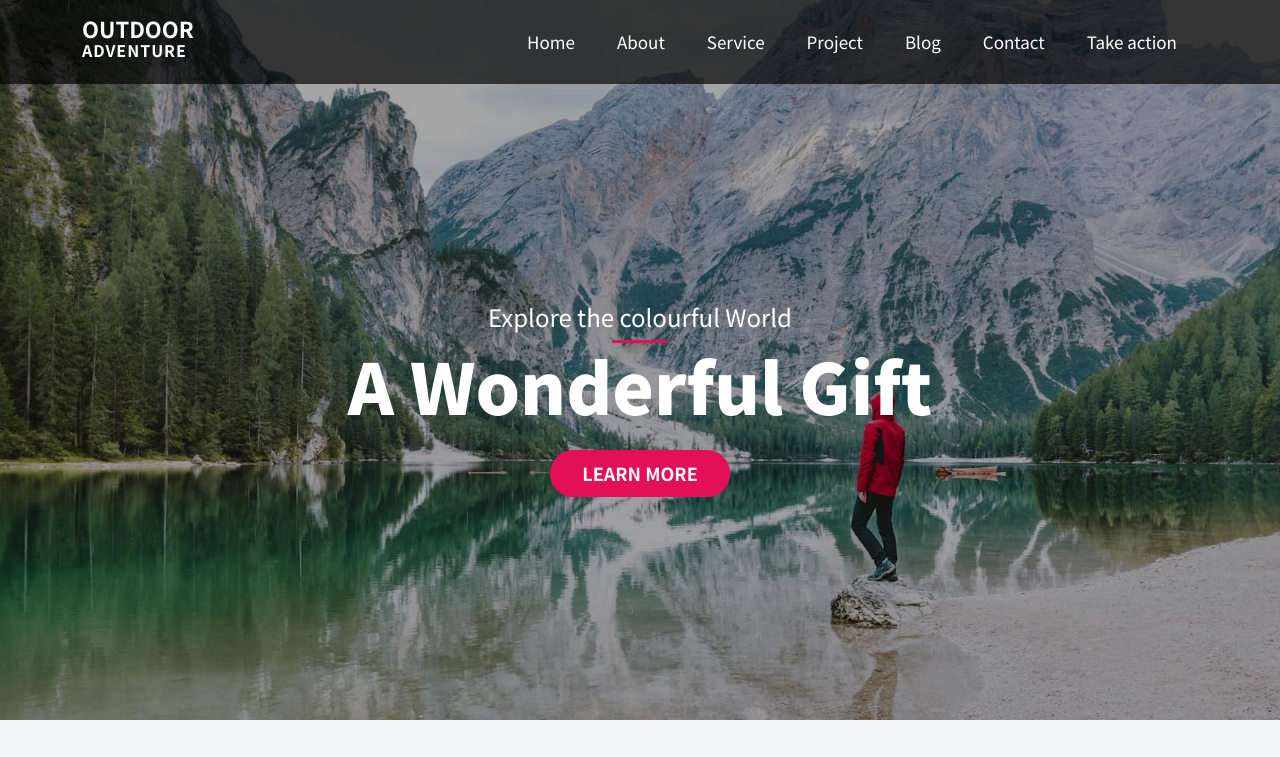
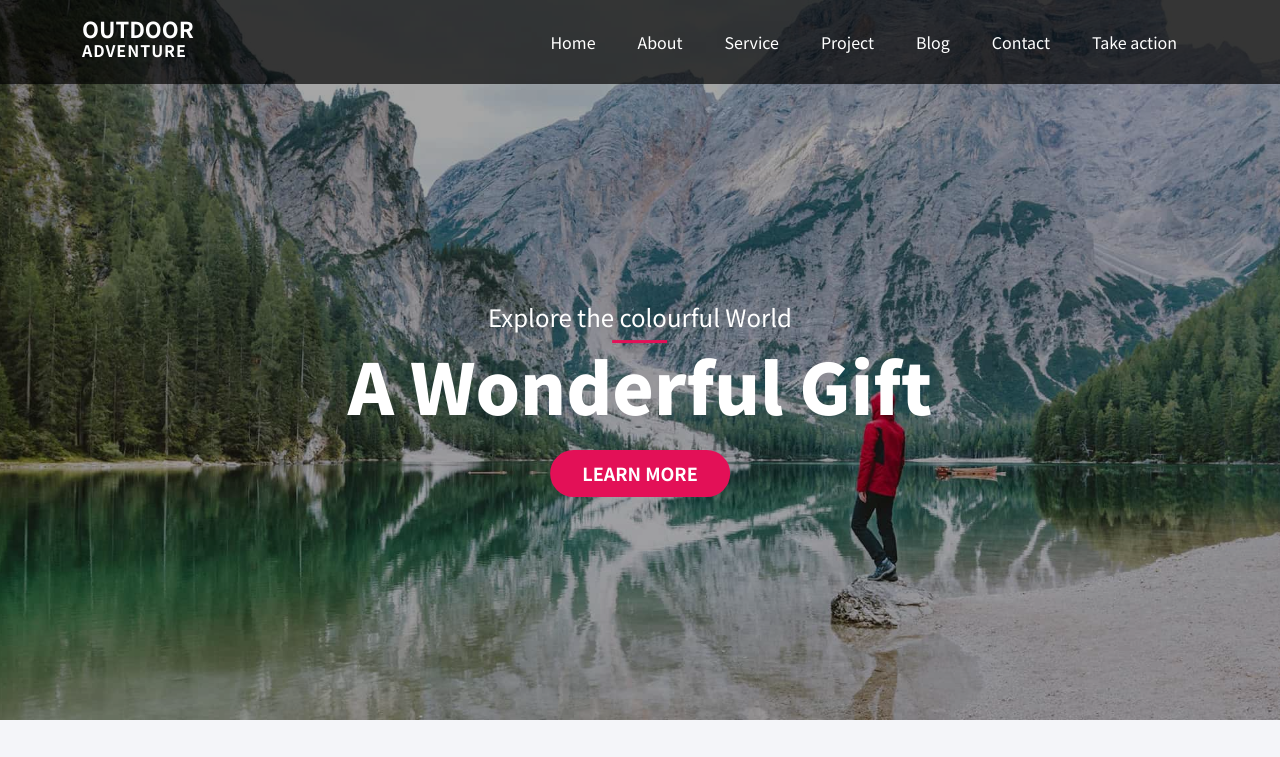
Before and after one commit to rkaupurbo/OUTDOOR, a plain HTML site: page index.html in a window 1280 px wide. Shown: the top 757 px of the page. Drawn offline with Linux system fonts and the light colour scheme.

Commit message:
Update media.css

```diff
--- a/css/media.css
+++ b/css/media.css
@@ -1,6 +1,6 @@
 @media(max-width:1399px){
 
-	.nav-link {
+	.navbar-light .navbar-nav .nav-link {
     font-size: 16px;
 }
 
```
